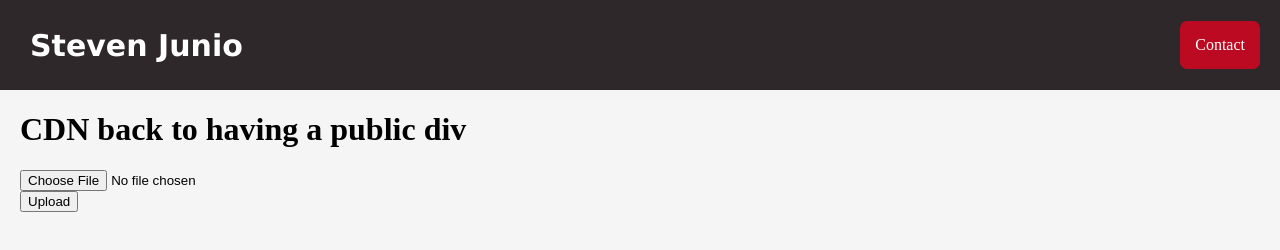
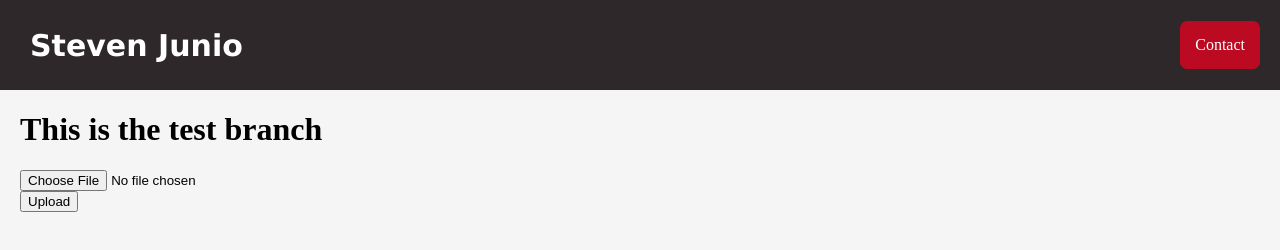
Before and after one commit to stevenjunio/Steven-Junio-Portfolio, a plain HTML site: page public/index.html in a window 1280 px wide. Drawn offline with Linux system fonts and the light colour scheme; no server answers.

Commit message:
Testing preview brances

```diff
--- a/public/index.html
+++ b/public/index.html
@@ -20,7 +20,7 @@
     <div class="callToActionButton">Contact</div>
   </header>
   <div class="pageLayout" id='mainPage'>
-    <h1>CDN back to having a public div</h1>
+    <h1>This is the test branch</h1>
 
 
     <form id="theForm" onsubmit="uploadImage()">
```
